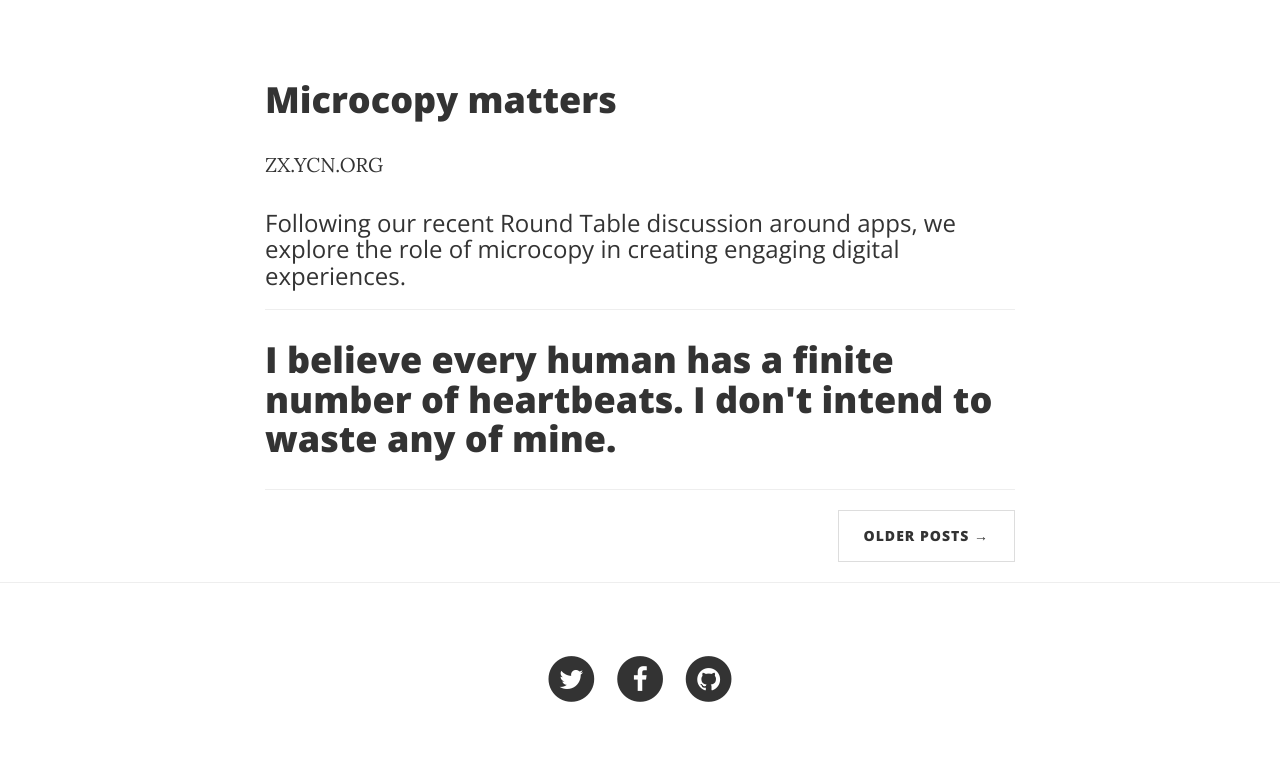
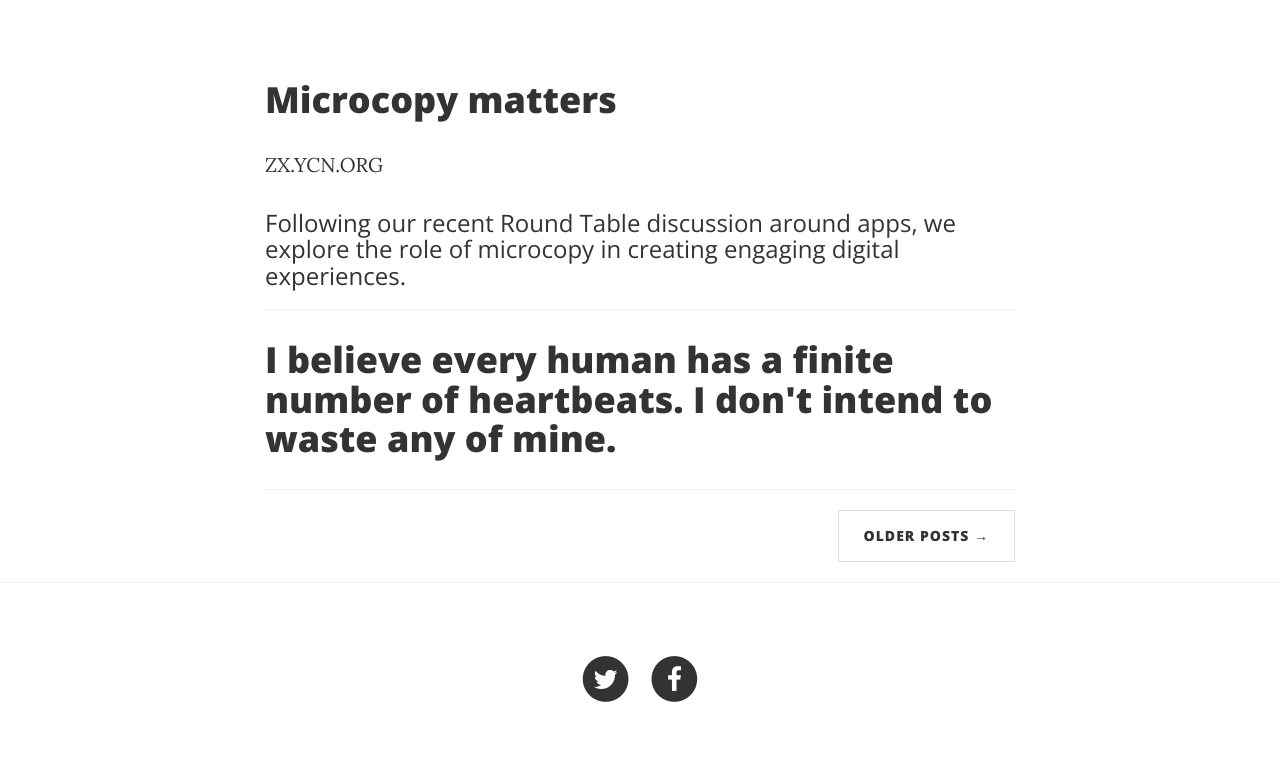
Before and after one commit to beatriceborbon/beatriceborbon.github.io, a Jekyll site: the page built from index.html, in a window 1280 px wide. Shown: the part 448-1219 px from the top of the page. Built offline with Jekyll 4.4.1, drawn with Linux system fonts in a browser that asks for light colours.

Commit message:
Update footer.html

```diff
--- a/_includes/footer.html
+++ b/_includes/footer.html
@@ -19,14 +19,6 @@
                                 </span>
                             </a>
                         </li>
-                        <li>
-                            <a href="#">
-                                <span class="fa-stack fa-lg">
-                                    <i class="fa fa-circle fa-stack-2x"></i>
-                                    <i class="fa fa-github fa-stack-1x fa-inverse"></i>
-                                </span>
-                            </a>
-                        </li>
                     </ul>
                 </div>
             </div>
```
